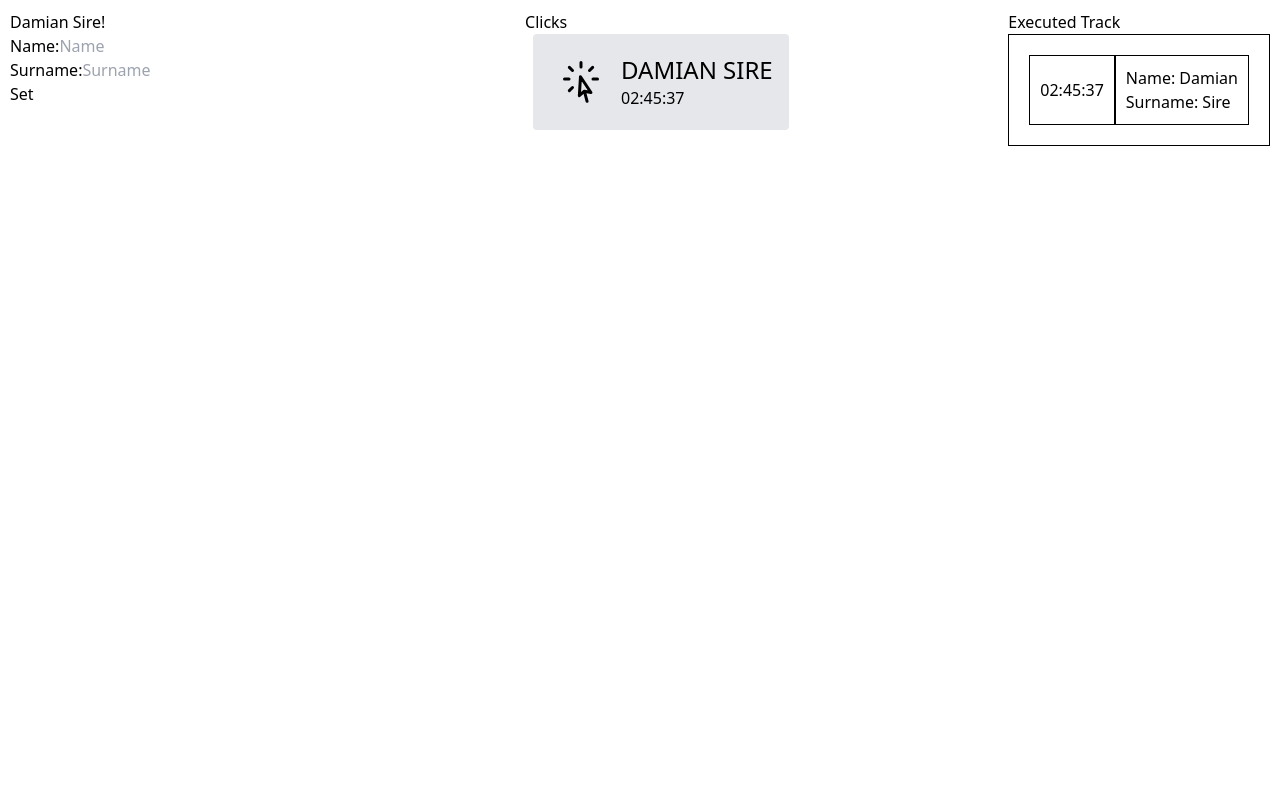
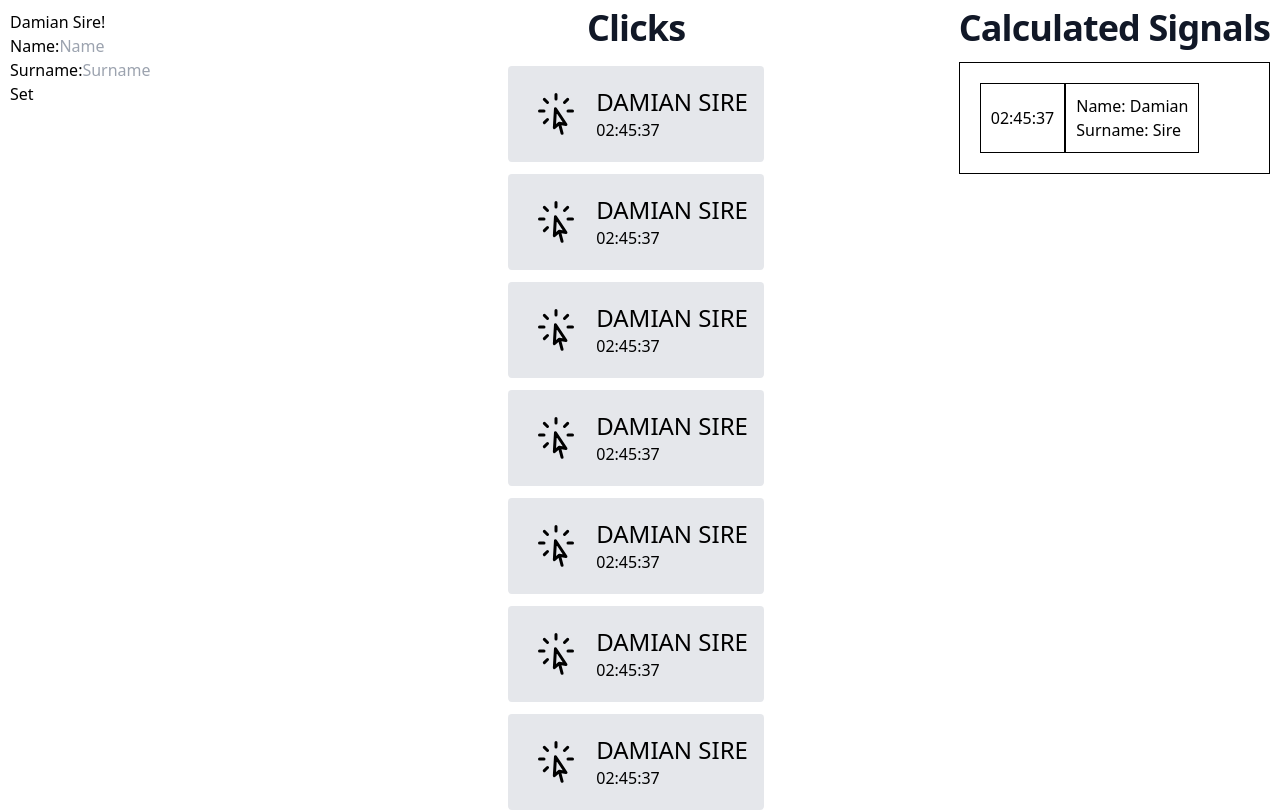
Before and after one commit to damiansire/angular-examples, an Angular app: page / in a window 1280 px wide. Built offline with nearby package versions, Linux system fonts and the light colour scheme.

Commit message:
design: improve click history

```diff
--- a/src/app/app.component.html
+++ b/src/app/app.component.html
@@ -1,5 +1,5 @@
 <!--<app-writable-signals /> -->
 <!--<app-computed-signals/>   -->
-<div class="body-container p-10">
+<div class="body-container p-5">
   <app-computed-signals-lazily-evaluated-memoized />
 </div>
--- a/src/app/components/click-history/click-history.component.html
+++ b/src/app/components/click-history/click-history.component.html
@@ -1,6 +1,10 @@
 <div>
-  <p>Clicks</p>
-  <div class="clicks-events-container">
+  <h1
+    class="text-center mb-4 text-4xl font-extrabold leading-none tracking-tight text-gray-900 dark:text-white"
+  >
+    Clicks
+  </h1>
+  <div class="mt-5 flex flex-col gap-3 overflow-auto">
     @for (click of clickHistory.reverse(); track $index) {
     <app-event [event]="click"></app-event>
     }
--- a/src/app/components/computed-tracker/computed-tracker.component.html
+++ b/src/app/components/computed-tracker/computed-tracker.component.html
@@ -1,5 +1,9 @@
 <div class="executed-task-container">
-  <h2 class="boxs-title">Executed Track</h2>
+  <h1
+    class="text-center mb-4 text-4xl font-extrabold leading-none tracking-tight text-gray-900 dark:text-white"
+  >
+    {{ title }}
+  </h1>
   <div class="boxs-container">
     <div class="box-container">
       @for(element of computedTracker.reverse(); track element){
--- a/src/app/components/computed-tracker/computed-tracker.component.ts
+++ b/src/app/components/computed-tracker/computed-tracker.component.ts
@@ -10,5 +10,6 @@ import { ClickInButton } from '../component.interface';
   styleUrl: './computed-tracker.component.css',
 })
 export class ComputedTrackerComponent {
+  @Input() title: string = 'Calculated Signals';
   @Input() computedTracker: ClickInButton[] = [];
 }
--- a/src/app/signals/3-computed-signals-lazily-evaluated-memoized/computed-signals-lazily-evaluated-memoized.component.ts
+++ b/src/app/signals/3-computed-signals-lazily-evaluated-memoized/computed-signals-lazily-evaluated-memoized.component.ts
@@ -23,6 +23,36 @@ export class ComputedSignalsLazilyEvaluatedMemoizedComponent {
       firstName: 'damian',
       surname: 'sire',
     },
+    {
+      date: new Date(),
+      firstName: 'damian',
+      surname: 'sire',
+    },
+    {
+      date: new Date(),
+      firstName: 'damian',
+      surname: 'sire',
+    },
+    {
+      date: new Date(),
+      firstName: 'damian',
+      surname: 'sire',
+    },
+    {
+      date: new Date(),
+      firstName: 'damian',
+      surname: 'sire',
+    },
+    {
+      date: new Date(),
+      firstName: 'damian',
+      surname: 'sire',
+    },
+    {
+      date: new Date(),
+      firstName: 'damian',
+      surname: 'sire',
+    },
   ];
 
   addComputedSignal(data: ClickInButton) {
```
